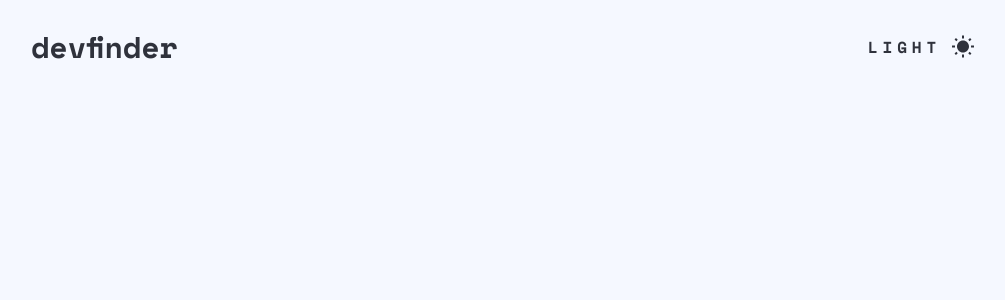
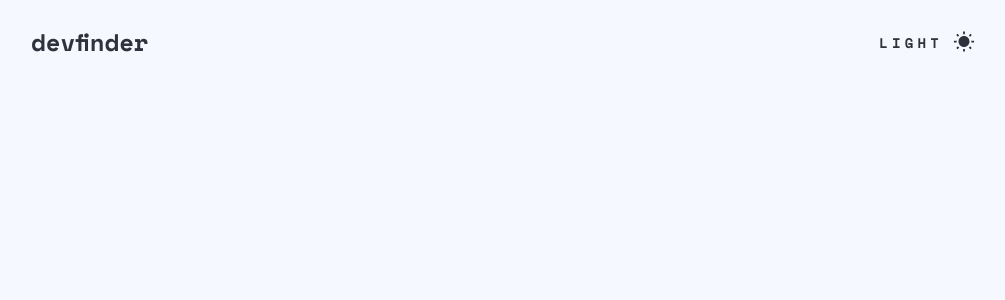
Before and after one commit to leottx/react-github-user-search, a React app: page / in a window 1280 px wide. Shown: the top 300 px of the page, without its empty margins (137-1142 px from the left). Built offline with nearby package versions, Linux system fonts and the light colour scheme.

Commit message:
refactor(header component): refatora o tamanho das fontes e do icone

```diff
--- a/src/assets/styles/header.js
+++ b/src/assets/styles/header.js
@@ -8,7 +8,7 @@ export const HeaderContainer = styled.header`
   font-weight: 700;
 `;
 export const LogoLink = styled.a`
-  font-size: 3rem;
+  font-size: 2.4rem;
   cursor: pointer;
   transition-property: color;
   transition-timing-function: cubic-bezier(0.4, 0, 0.2, 1);
@@ -20,7 +20,7 @@ export const LogoLink = styled.a`
 export const ThemeButton = styled.button`
   text-transform: uppercase;
   letter-spacing: 0.3em;
-  font-size: 1.6rem;
+  font-size: 1.4rem;
   display: flex;
   align-items: center;
   gap: 1rem;
--- a/src/components/GitHeader.js
+++ b/src/components/GitHeader.js
@@ -8,7 +8,7 @@ const GitHeader = () => {
       <LogoLink>devfinder</LogoLink>
       <ThemeButton>
         Light
-        <MdWbSunny size={24} />
+        <MdWbSunny size={22} />
       </ThemeButton>
     </HeaderContainer>
   );
```
